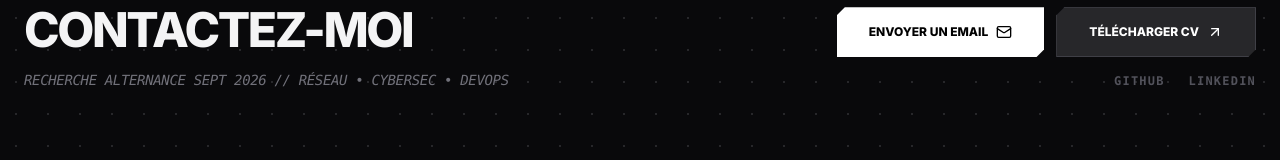
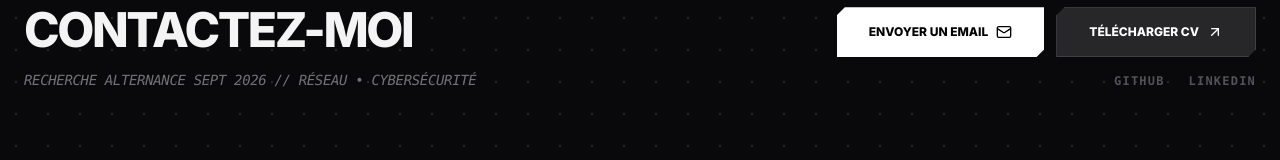
Before and after one commit to Tyziryx/Portfolio, a React (Vite) app: page / in a window 1280 px wide. Shown: the part 3422-3582 px from the top of the page. Built offline with nearby package versions, Linux system fonts and the light colour scheme.

Commit message:
Retrait DevOps du sous-titre contact

```diff
--- a/src/translations.ts
+++ b/src/translations.ts
@@ -87,7 +87,7 @@ export const translations = {
     },
     contact: {
       title: "Contactez-moi",
-      subtitle: "Recherche alternance Sept 2026 // Réseau • Cybersec • DevOps",
+      subtitle: "Recherche alternance Sept 2026 // Réseau • Cybersécurité",
       cta: "Envoyer un email",
       downloadCV: "Télécharger CV"
     },
@@ -185,7 +185,7 @@ export const translations = {
     },
     contact: {
       title: "Contact Me",
-      subtitle: "Looking for work-study Sept 2026 // Network • Cybersec • DevOps",
+      subtitle: "Looking for work-study Sept 2026 // Network • Cybersecurity",
       cta: "Send an email",
       downloadCV: "Download CV"
     },
```
